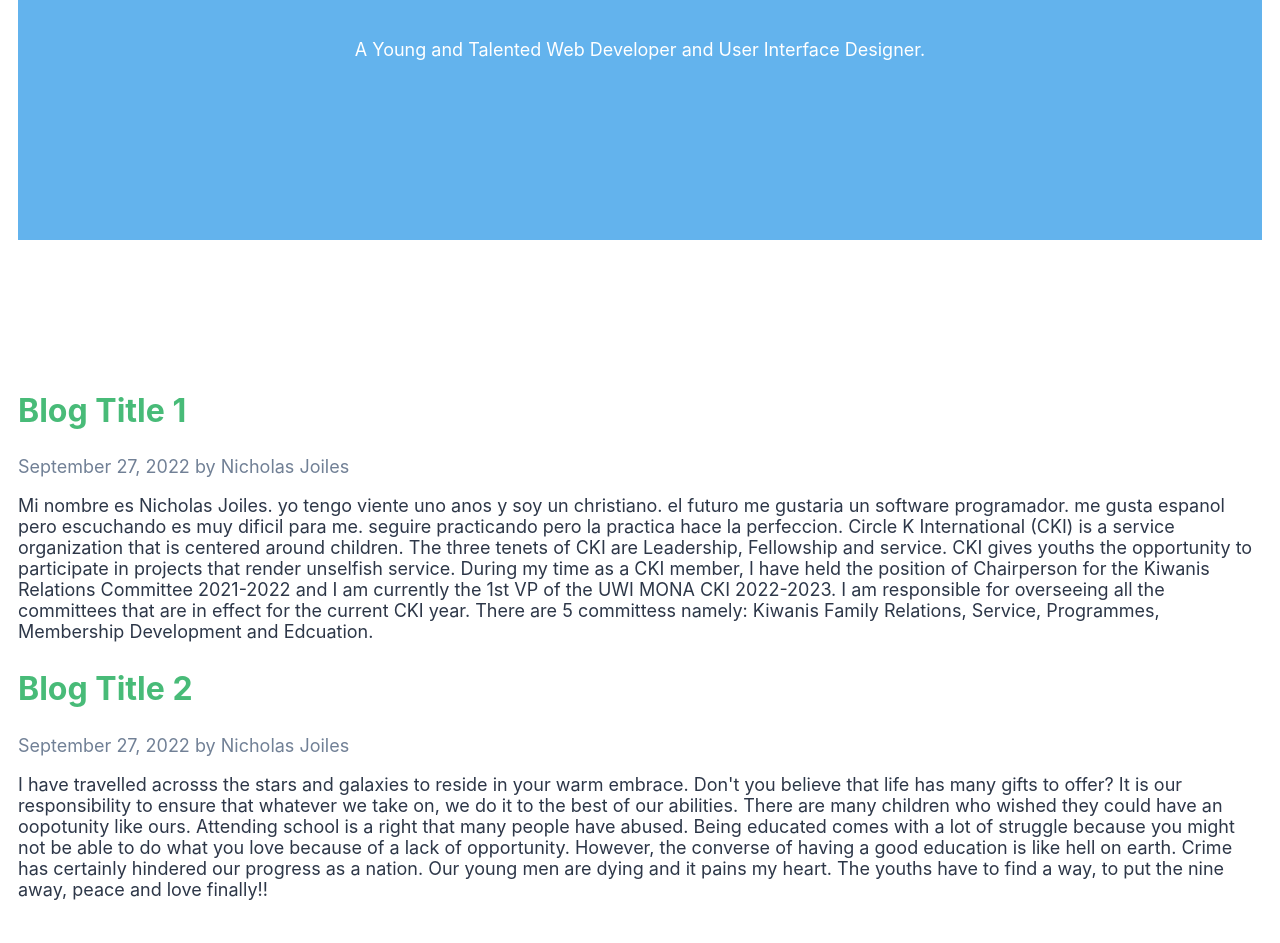
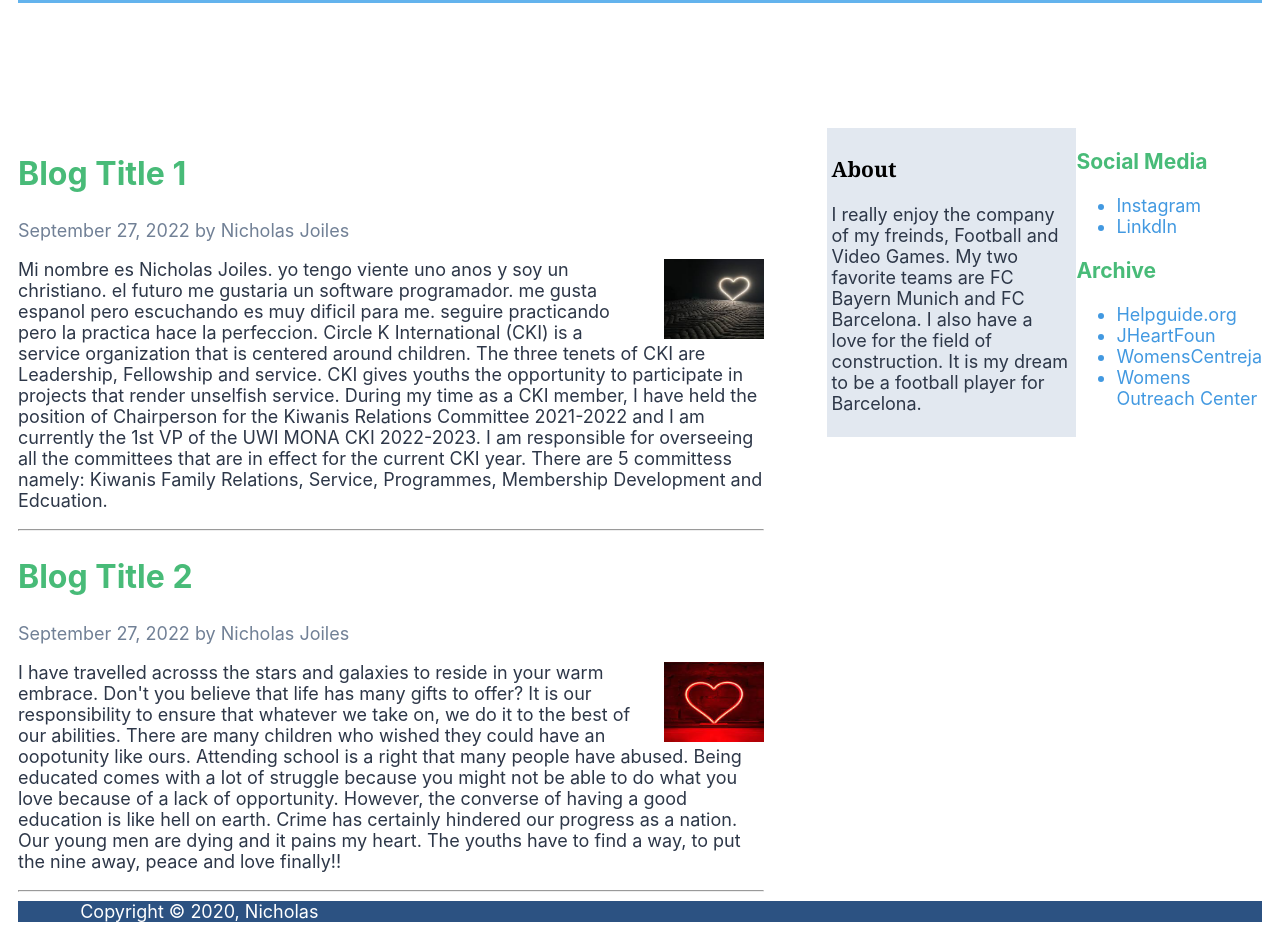
Before and after one commit to Prxnce14/info218-lab2, a plain HTML site: page index.html in a window 1280 px wide. Shown: the part 349-1292 px from the top of the page. Drawn offline with Linux system fonts and the light colour scheme.

Commit message:
progress on css

```diff
--- a/index.html
+++ b/index.html
@@ -14,7 +14,7 @@
         <div class="container">
             <header id="Montra">
 
-                <img id=" my_pic" src="IMG_6503_Original.jpeg" alt=" A picture of myself" width="10%" height="20%">
+                <img id=" my_pic" src="IMG_6503_Original.jpeg" alt=" A picture of myself" width="200px" height="180px">
 
                 <h1 id="Blog_T"> Nicholas Joiles' Blog</h1>
                 <p>
@@ -29,6 +29,7 @@
                         <p id="author">
                             September 27, 2022 by Nicholas Joiles
                         </p>
+                        <img id="my_pic2" src="pic1.jpg" alt="Heart 1" width="100px" height="80px">
 
                         <p>
                             Mi nombre es Nicholas Joiles. yo tengo viente uno anos y soy un christiano.
@@ -44,11 +45,14 @@
                         </p>
                 </article>
 
+                <hr>
+
                 <article>
                     <h2 id="Blog_T1"> Blog Title 2 </h2>
                     <p id="author">
                         September 27, 2022 by Nicholas Joiles
                     </p>
+                    <img id="my_pic3" src="pic2.jpg" alt="Heart 2" width="100px" height="80px">
 
                     <p>
                         I have travelled acrosss the stars and galaxies to reside in your warm embrace.
@@ -62,7 +66,11 @@
                         to put the nine away, peace and love finally!!
                     </p>
                 </article>
+
+                <hr>
+
             </main>
+
 
             <aside>
                 <section id="function_1">
@@ -74,21 +82,21 @@
 
                     </p>
                 </section>
-                <section>
-                    <h3> Social Media</h3>
+                <section id="function_2">
+                    <h3 id="S_A"> Social Media</h3>
                     <ul>
                         <li> <a href="https://www.instagram.com"> Instagram</li>
                         <li><a href= "https://www.linkedin.com/feed/"> Linkdln</a></li>
                     </ul>
 
-                    <h3>Archive </h3>
+                    <h3 id="S_A">Archive </h3>
                     <ul>
                         <li> <a href= "https://www.helpguide.org/articles/abuse/domestic-violence-and-abuse.htm"> Helpguide.org </a></li>
                         <li> <a href= "https://www.joyfulheartfoundation.org/learn/domestic-violence/effects-domestic-violence"> JHeartFoun </a></li>
                         <li> <a href= "https://womenscentreja.com/"> WomensCentreja </a></li>
                         <li> <a href= "https://www.wrocjamaica.com//"> Womens Outreach Center </a></li>
                     </ul>
-                 </section>
+                </section>
             </aside>
 
             <footer>
--- a/mystyles.css
+++ b/mystyles.css
@@ -18,14 +18,13 @@ body
     flex-direction: column;
     justify-content: center;
     background-color: #63B3ED;
-    grid-row-start:1 ;
+    /* grid-row-start: 1;
     grid-row-end: 1;
     grid-column-start: 1;
-    grid-column-end:3;
+    grid-column-end: 3; */
     align-items: center;
     color: #FFFFFF;
-    padding-bottom: 13%;
-    padding-top: 13%;
+
 }
 
 
@@ -34,7 +33,21 @@ body
 {
     align-items: center;
     border-radius: 100%;
+
 }
+
+main
+{
+    padding-top: 10%;
+    /* grid-row-start: 2;
+    grid-row-end: 2;
+    grid-column-start: 1;
+    grid-column-end: 1;   */
+    width: 60%;
+    float: left;
+    margin-right: 5%;
+}
+
 
 #Blog_T
 {
@@ -47,12 +60,14 @@ body
 {
     font-size: 32px;
     color: #48BB78;
+    text-align: left;
 
 }
 
 #author
 {
     color: #718096;
+    text-align: left;
 }
 
 
@@ -69,33 +84,75 @@ body
 
 aside
 {
-padding-top: 20%;
-padding-left: 5%;
-grid-row-start: 2;
-grid-row-end: 2;
-grid-column-start: 2;
-grid-column-end: 2;
+    display: flex;
+    /* grid-row-start: 3;
+    grid-row-end: 3;
+    grid-column-start: 3;
+    grid-column-end: 3; */
+    padding-top: 10%;
+    padding-right: auto;
+
 }
 
 
 footer
 {
-grid-row-start: 3;
-grid-row-end:3 ;
-grid-column-start:1 ;
-grid-column-end: 3;
-color: white;
-background-color:#2C5282;
-padding-inline-start: 5%;
-background-color: #2C5282;
+    clear: both;
+    /* grid-row-start: 3;
+    grid-row-end: 3 ;
+    grid-column-start: 1 ;
+    grid-column-end: 3; */
+    color: white;
+    background-color:#2C5282;
+    padding-inline-start: 5%;
+
 }
 
 
-main
+#my_pic2
 {
-    padding-top: 10%;
-    grid-row-start: 2;
-    grid-row-end: 2;
-    grid-column-start: 1;
-    grid-column-end:1 ;
+    float: right;
+    margin-left: 2rem;
 }
+
+#my_pic3
+{
+    float: right;
+    margin-left: 2rem;
+}
+
+
+#function_1
+{
+    padding-left:5px;
+    padding-right: 5px;
+    padding-right: 5px;
+    padding-top: 5px;
+    padding-bottom: 5px;
+    background-color:#E2E8F0;
+
+}
+
+#function_2
+{
+    color: #4299E1;
+}
+
+
+#about
+{
+    color: #000000;
+    font-family: Georgia,'Times New Roman', Times, serif;
+}
+
+
+#S_A
+{
+    color: #48BB78;
+}
+
+a
+{
+  color: #4299E1;
+  text-decoration: none;
+}
```
Also changed, not shown: pic1.jpg (added), pic2.jpg (added).
